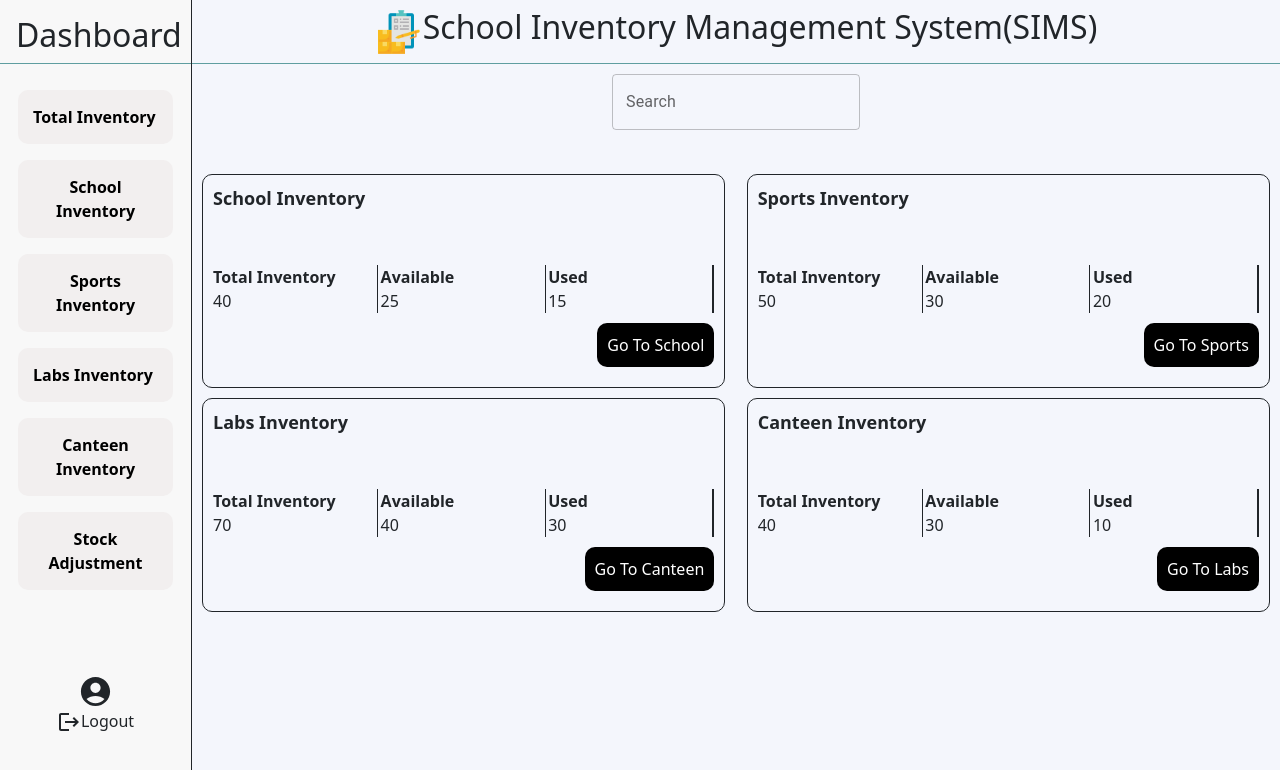
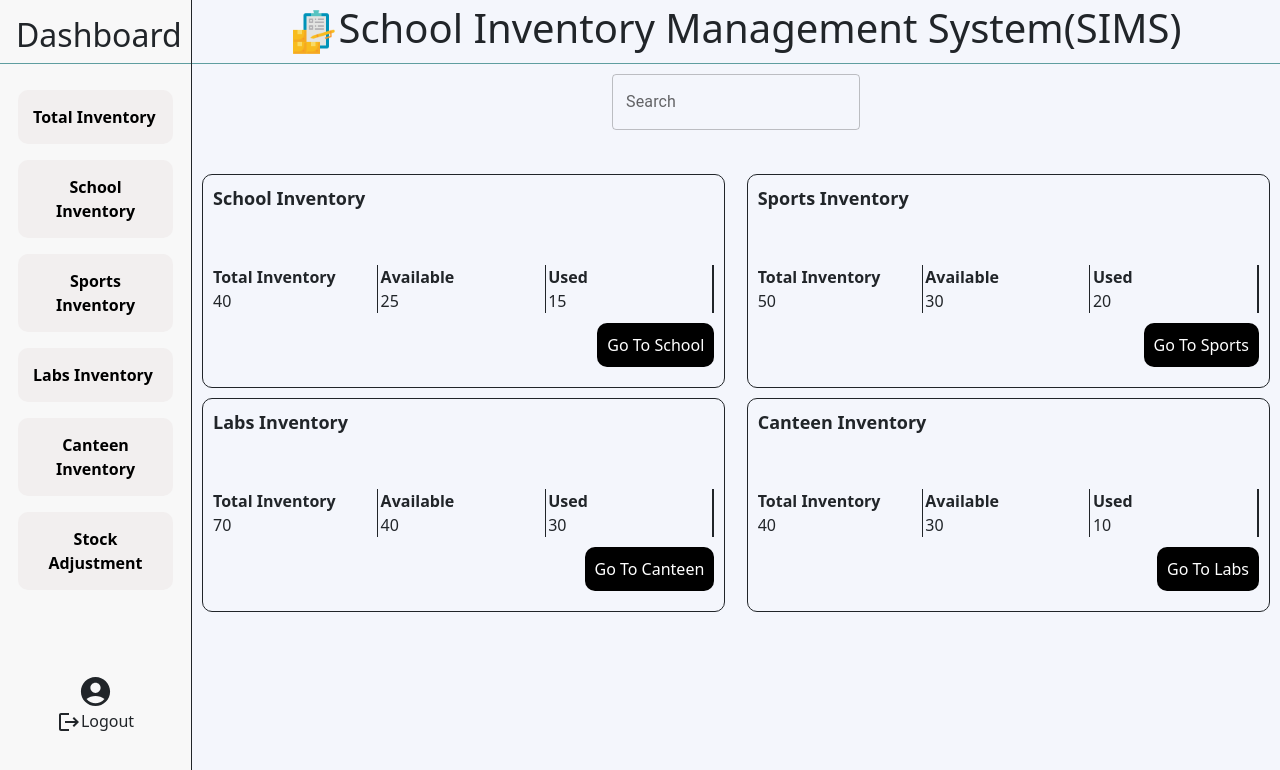
Before and after one commit to niteshtiwari89/school-inventory-management-system, a Vue app in the folder client/: page / in a window 1280 px wide. Shown: the top 770 px of the page. Built offline with nearby package versions, Linux system fonts and the light colour scheme.

Commit message:
this chenge

```diff
--- a/client/src/layout/Header.jsx
+++ b/client/src/layout/Header.jsx
@@ -8,7 +8,7 @@ export class Header extends Component {
       <>
         <div className="heading">
           <img src={inventory} alt="" />
-          <h2>School Inventory Management System(SIMS)</h2>
+          <h1>School Inventory Management System(SIMS)</h1>
         </div>
       </>
     );
```
